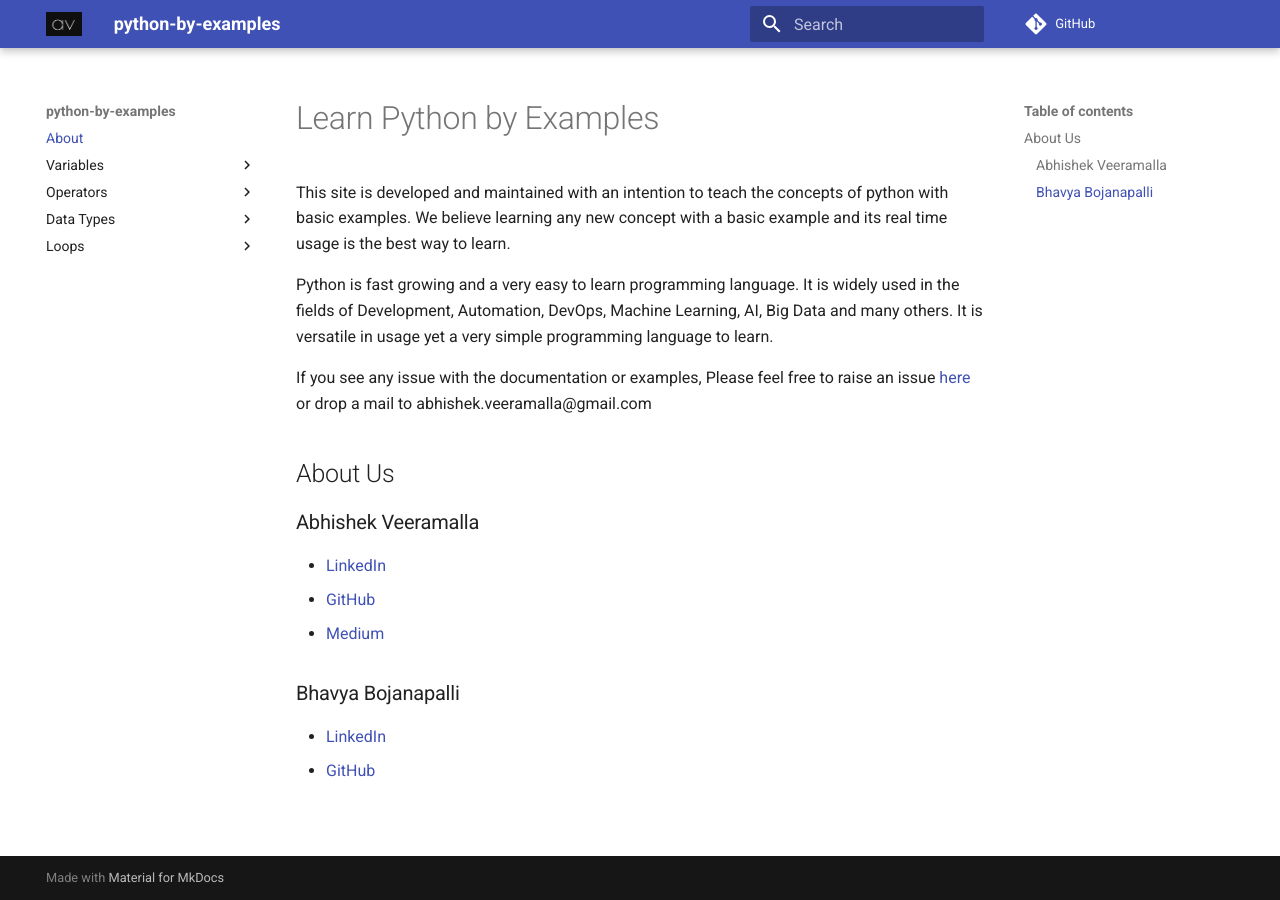
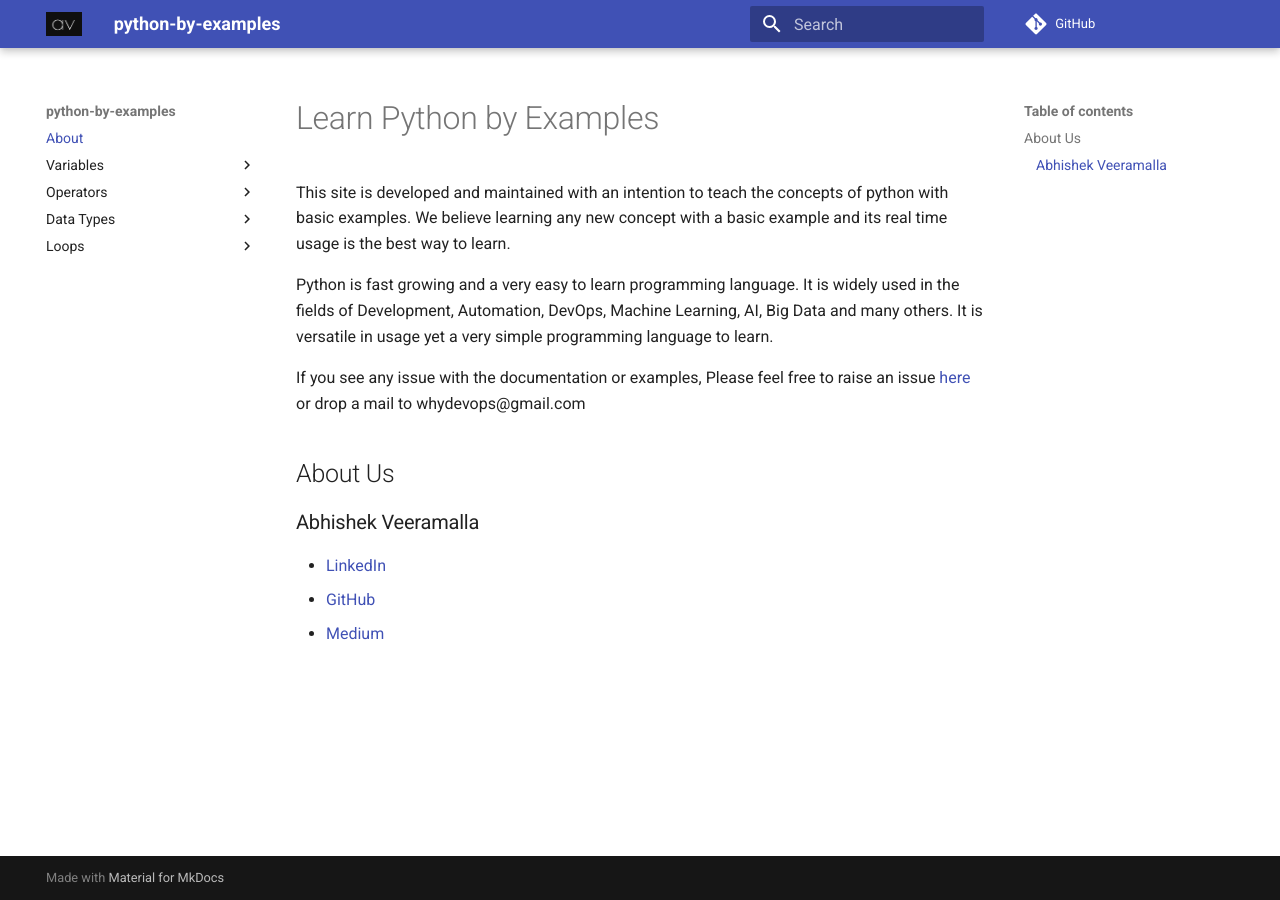
Before and after one commit to devops-by-examples/Python, an MkDocs documentation site: the page built from docs/index.md, in a window 1280 px wide. Built offline with MkDocs 1.6.1 and Material for MkDocs 9.7.7, drawn with Linux system fonts in a browser that asks for light colours; comment, search, counter and statistics services are not loaded.

Commit message:
Update index.md

```diff
--- a/docs/index.md
+++ b/docs/index.md
@@ -4,7 +4,7 @@ This site is developed and maintained with an intention to teach the concepts of
 
 Python is fast growing and a very easy to learn programming language. It is widely used in the fields of Development, Automation, DevOps, Machine Learning, AI, Big Data and many others. It is versatile in usage yet a very simple programming language to learn.
 
-If you see any issue with the documentation or examples, Please feel free to raise an issue [here](https://github.com/devops-by-examples/Python) or drop a mail to abhishek.veeramalla@gmail.com
+If you see any issue with the documentation or examples, Please feel free to raise an issue [here](https://github.com/devops-by-examples/Python) or drop a mail to whydevops@gmail.com
 
 ## About Us
 
@@ -13,8 +13,3 @@ If you see any issue with the documentation or examples, Please feel free to rai
 * [LinkedIn](https://www.linkedin.com/in/abhishek-veeramalla-77b33996/)
 * [GitHub](https://github.com/iam-veeramalla)
 * [Medium](https://abhishekveeramalla-av.medium.com/)
-
-### Bhavya Bojanapalli
-
-* [LinkedIn](https://www.linkedin.com/in/bhavya-bojanapalli-1b29671a1/)
-* [GitHub](https://github.com/BhavyaBojanapalli)
```
